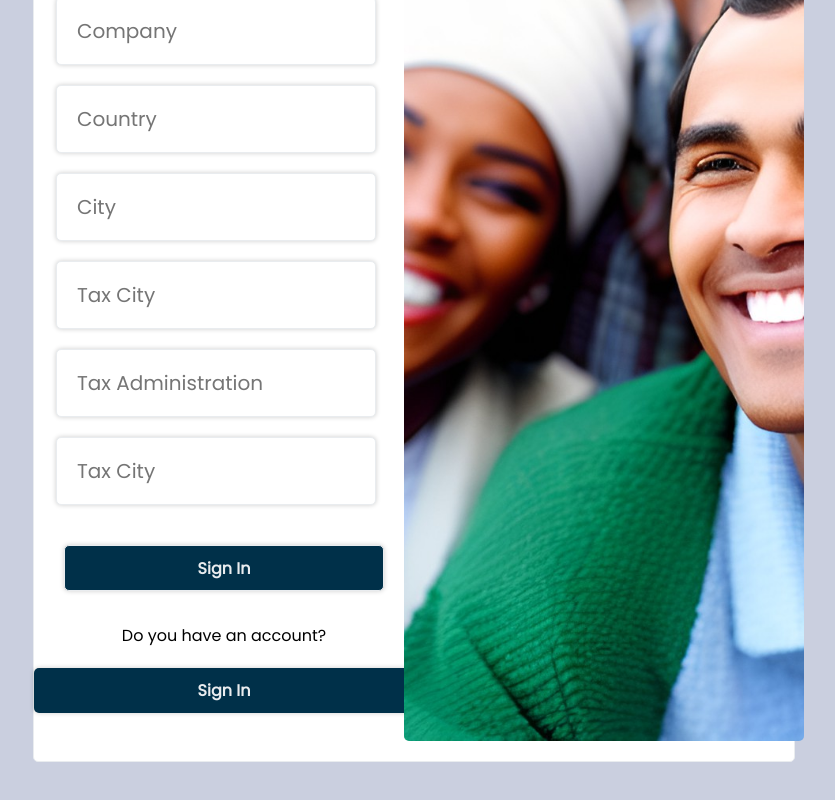
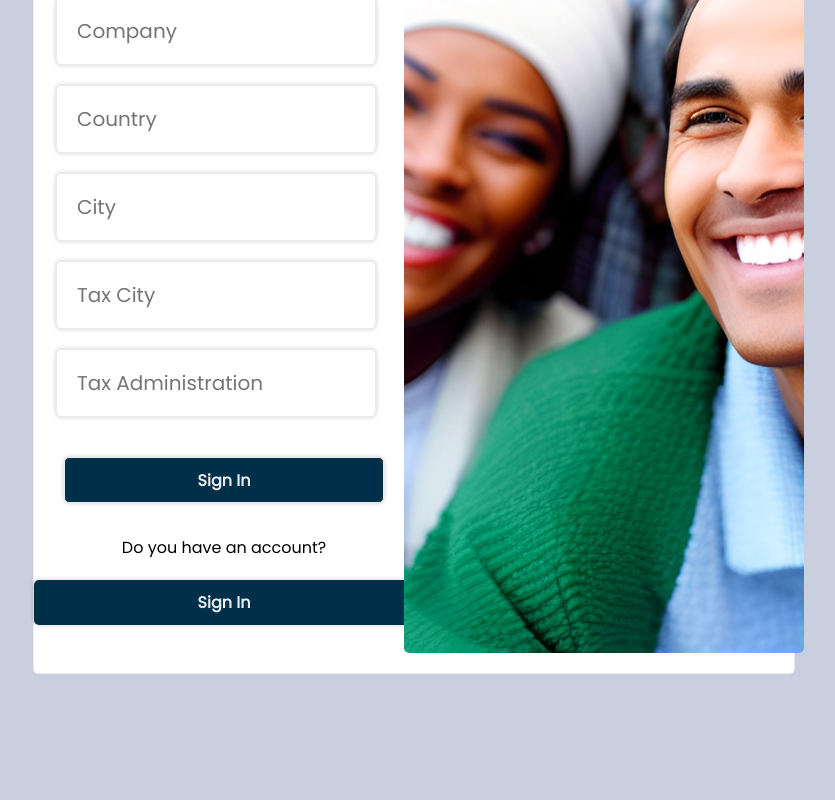
Before and after one commit to oguzcoll/JobBoardSite, a React (Create React App) app in the folder client/: page /employerRegister in a window 1280 px wide. Shown: the part 719-1519 px from the top of the page, without its empty margins (255-1090 px from the left). Built offline with nearby package versions, Linux system fonts and the light colour scheme.

Commit message:
employer login page connected to the database

```diff
--- a/client/src/pages/employerRegister/EmployerRegister.jsx
+++ b/client/src/pages/employerRegister/EmployerRegister.jsx
@@ -1,7 +1,7 @@
 import React from "react";
 import "./employerRegister.css";
 import signimg from "./signimg.png";
-import {useNavigate} from "react-router-dom";
+import { useNavigate } from "react-router-dom";
 
 function EmployerRegister() {
   const navigate = useNavigate();
@@ -23,12 +23,19 @@ function EmployerRegister() {
               <input type="text" placeholder="City" />
               <input type="text" placeholder="Tax City" />
               <input type="text" placeholder="Tax Administration" />
-              <input type="text" placeholder="Tax City" />
+
               <button className="signbtn">Sign In</button>
             </form>
 
             <div className="logininfo">Do you have an account?</div>
-            <button className="logbtn" onClick={() => {navigate("/employerLogin")}}>Sign In</button>
+            <button
+              className="logbtn"
+              onClick={() => {
+                navigate("/employerLogin");
+              }}
+            >
+              Sign In
+            </button>
           </div>
 
           <div className="col-2">
```
